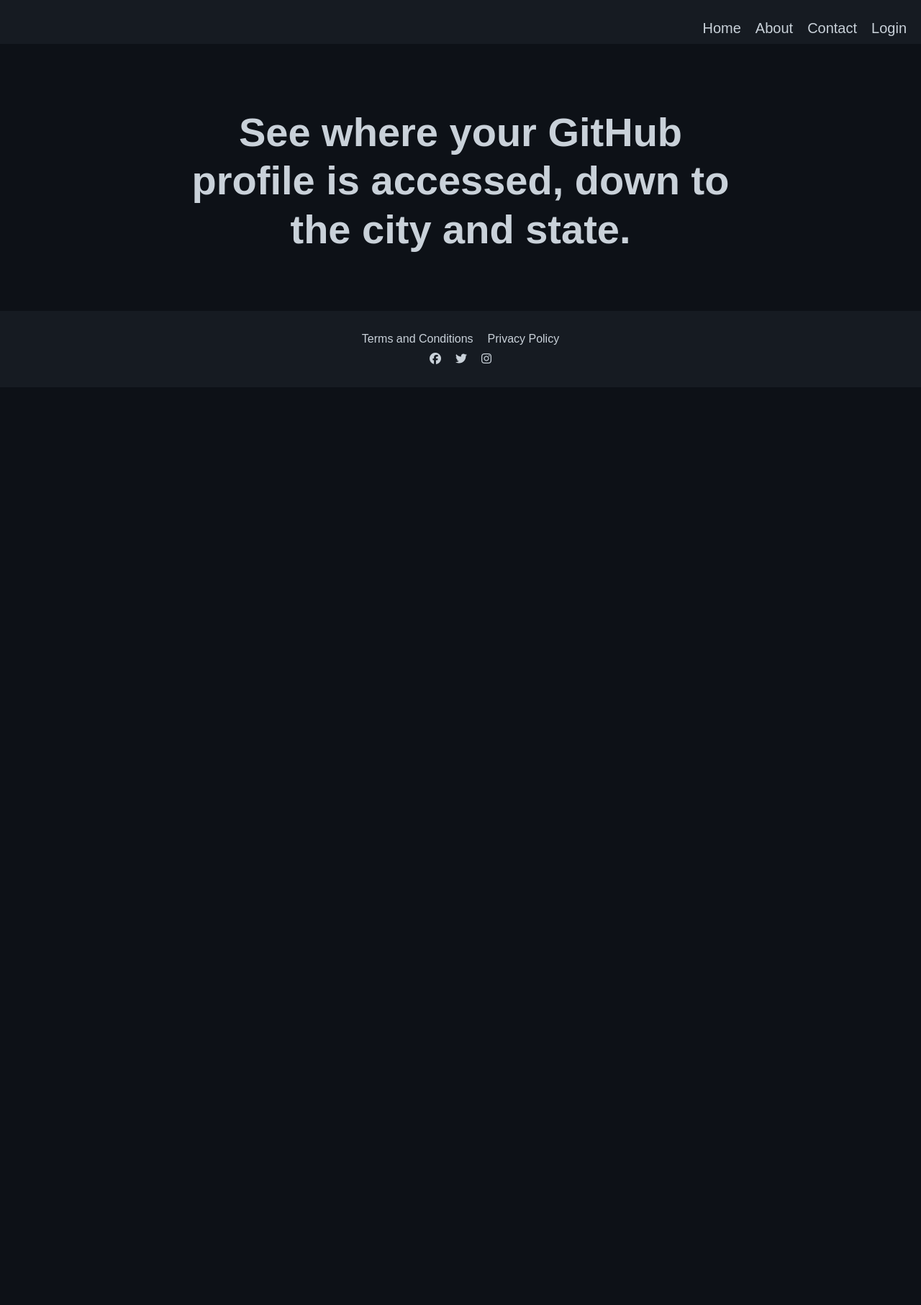
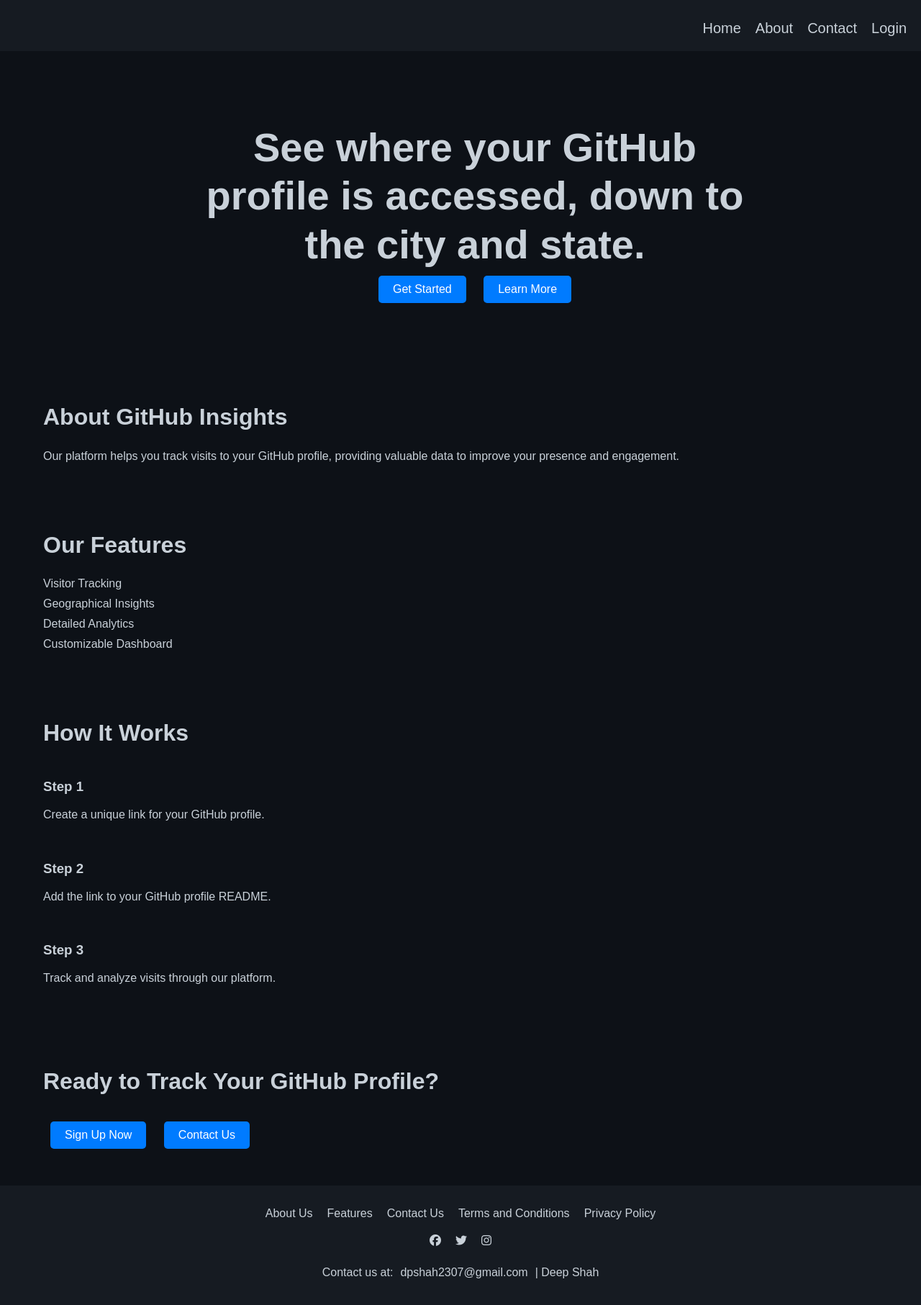
Before and after one commit to dpshah23/Github-Visitor-Info-Admin, a Django app: page / in a window 1280 px wide. Shown: the whole page at 72% size. Before the commit the page ends 506 px from the top, so only its background shows below. Run offline with Django 4.2, Linux system fonts and the light colour scheme; some libraries are stand-ins or nearby versions.

Commit message:
updated home page

```diff
--- a/static/css/footer.css
+++ b/static/css/footer.css
@@ -40,3 +40,15 @@
         text-align: center;
     }
 }
+
+.contact-footer{
+    display: flex;
+    justify-content: center;
+    align-items: center;
+    gap: 10px;
+}
+
+.mail-link-footer{
+    text-decoration: none;
+    color: var(--text-color);
+}
--- a/static/css/home.css
+++ b/static/css/home.css
@@ -1,3 +1,19 @@
+/* General styles for body and sections */
+body {
+    font-family: Arial, sans-serif;
+    margin: 0;
+    padding: 0;
+    box-sizing: border-box;
+    color: #c9d1d9;
+}
+
+.container{
+    max-width: 1200px;
+    margin: 0 auto;
+    padding: 0 20px;
+}
+
+/* Hero Section */
 .hero {
     font-family: "Poppins", sans-serif;
     color: #c9d1d9;
@@ -16,6 +32,7 @@
     padding: 20px;
 }
 
+
 .hero h1 {
     font-size: 3.5em;
     font-weight: 700;
@@ -26,39 +43,28 @@
     align-items: center;
 }
 
-
 @media (max-width: 1105px) {
-
     .hero h1 {
         font-size: 3.8em;
     }
-
-}
-::selection {
-    background-color: black;
-    color: #fff;
 }
 
 @media (max-width: 992px) {
     .hero {
         height: 40vh;
     }
-
     .hero h1 {
         font-size: 3.8em;
     }
-
 }
 
 @media (max-width: 768px) {
     .hero {
         height: 35vh;
     }
-
     .hero h1 {
         font-size: 2.7em;
     }
-
 }
 
 @media (max-width: 576px) {
@@ -66,21 +72,72 @@
         height: 30vh;
         padding: 10px;
     }
-
     .hero h1 {
         font-size: 1.9em;
         margin-top: 3rem;
     }
-
 }
 
 @media (max-width: 360px) {
     .hero {
         height: 25vh;
     }
-
     .hero h1 {
         font-size: 1.8em;
     }
+}
 
+::selection {
+    background-color: #c9d1d9;
+    color: #fff;
 }
+
+/* Section Styles */
+section {
+    padding: 40px 20px;
+}
+
+h2 {
+    font-size: 2em;
+    margin-top: 0;
+}
+
+ul {
+    list-style: none;
+    padding: 0;
+}
+
+ul li {
+    margin-bottom: 10px;
+}
+
+.steps {
+    display: flex;
+    flex-direction: column;
+}
+
+.step {
+    margin-bottom: 20px;
+}
+
+/* CTA Button Styles */
+.cta-button {
+    display: inline-block;
+    margin: 10px;
+    padding: 10px 20px;
+    background: #007bff;
+    color: #fff;
+    text-decoration: none;
+    border-radius: 5px;
+}
+
+.cta-button:hover {
+    background: #0056b3;
+}
+
+/* Responsive Adjustments */
+@media (max-width: 768px) {
+    .steps {
+        flex-direction: column;
+    }
+}
--- a/templates/footer.html
+++ b/templates/footer.html
@@ -6,8 +6,12 @@
         <div class="row">
             <div class="col-md-6">
                 <ul class="footer-links">
-                    <li><a href="/termsandconditions/">Terms and Conditions</a></li>
-                    <li><a href="/privacy/">Privacy Policy</a></li>
+
+                        <li><a href="/about-us/">About Us</a></li>
+                        <li><a href="#features">Features</a></li>
+                        <li><a href="/contact-us/">Contact Us</a></li>
+                        <li><a href="/termsandconditions/">Terms and Conditions</a></li>
+                        <li><a href="/privacy/">Privacy Policy</a></li>
                 </ul>
             </div>
             <div class="col-md-6">
@@ -16,6 +20,7 @@
                     <li><a href="https://www.twitter.com/example"><i class="fab fa-twitter"></i></a></li>
                     <li><a href="https://www.instagram.com/example"><i class="fab fa-instagram"></i></a></li>
                 </ul>
+                <p class="contact-footer">Contact us at: <a href="mailto:dpshah2307@gmail.com" class="mail-link-footer">dpshah2307@gmail.com </a>| Deep Shah</p>
             </div>
             {% comment %} <p>&copy; 2024 Github User Analytics . All rights reserved.</p> {% endcomment %}
         </div>
--- a/templates/home.html
+++ b/templates/home.html
@@ -1,11 +1,57 @@
 {% extends "base.html" %}
 {% block title %}Home {% endblock title %}
 {% block body %}
+{% comment %} <link href="https://cdn.jsdelivr.net/npm/bootstrap@5.3.3/dist/css/bootstrap.min.css" rel="stylesheet" integrity="sha384-QWTKZyjpPEjISv5WaRU9OFeRpok6YctnYmDr5pNlyT2bRjXh0JMhjY6hW+ALEwIH" crossorigin="anonymous">
+<script src="https://cdn.jsdelivr.net/npm/bootstrap@5.3.3/dist/js/bootstrap.bundle.min.js" integrity="sha384-YvpcrYf0tY3lHB60NNkmXc5s9fDVZLESaAA55NDzOxhy9GkcIdslK1eN7N6jIeHz" crossorigin="anonymous"></script> {% endcomment %}
+
 <link rel="stylesheet" href="/static/css/home.css">
 <section class="hero" aria-label="home">
     <div class="hero-content">
       <h1 class="h1 hero-title">See where your GitHub profile is accessed, down to the city and state.</h1>
+      <a href="/auth/signup/" class="cta-button">Get Started</a>
+      <a href="/about/" class="cta-button">Learn More</a>
     </div>
   </section>
+<div class="container">
+  <section id="about">
+    <h2>About GitHub Insights</h2>
+    <p>Our platform helps you track visits to your GitHub profile, providing valuable data to improve your presence and engagement.</p>
+</section>
+
+<section id="features">
+  <h2>Our Features</h2>
+  <ul>
+      <li>Visitor Tracking</li>
+      <li>Geographical Insights</li>
+      <li>Detailed Analytics</li>
+      <li>Customizable Dashboard</li>
+  </ul>
+</section>
+
+<section id="how-it-works">
+  <h2>How It Works</h2>
+  <div class="steps">
+      <div class="step">
+          <h3>Step 1</h3>
+          <p>Create a unique link for your GitHub profile.</p>
+      </div>
+      <div class="step">
+          <h3>Step 2</h3>
+          <p>Add the link to your GitHub profile README.</p>
+      </div>
+      <div class="step">
+          <h3>Step 3</h3>
+          <p>Track and analyze visits through our platform.</p>
+      </div>
+  </div>
+</section>
+
+<section id="register">
+  <h2>Ready to Track Your GitHub Profile?</h2>
+  <a href="/auth/signup/" class="cta-button">Sign Up Now</a>
+  <a href="/contact-us/" class="cta-button">Contact Us</a>
+</section>
+
+</div>
 
 {% endblock body %}
```
